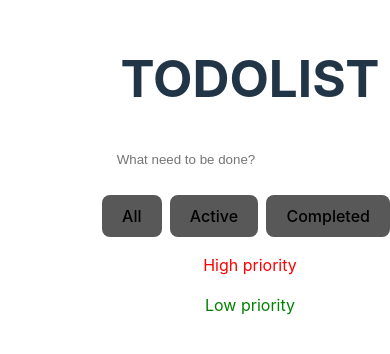
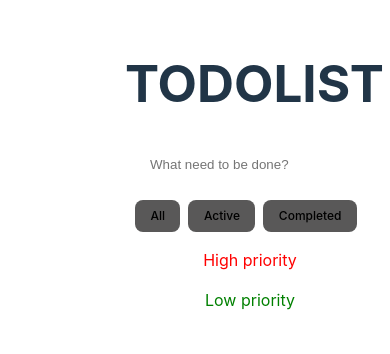
Before and after one commit to nhinewyenn/todolist, a React (Vite) app: page / in a window 390 px wide. Shown: the part 248-602 px from the top of the page. Built offline with nearby package versions, Linux system fonts and the light colour scheme.

Commit message:
fix styling

```diff
--- a/src/App.css
+++ b/src/App.css
@@ -2,6 +2,7 @@
 
 #root {
   max-width: 100%;
+  width: 50%;
   margin: 0 auto;
   padding: 2rem;
   text-align: center;
@@ -10,7 +11,7 @@
 .todo-input {
   background: #fff;
   padding: 0.75rem;
-  width: 90%;
+  width: 80%;
   border-radius: 10px;
   margin: 0 auto 1rem auto;
   color: #333;
@@ -27,7 +28,7 @@ ul {
   padding: 1.5rem;
   border-radius: 10px;
   color: #666;
-  width: 90%;
+  width: 80%;
   margin: 1rem auto 1rem auto;
   display: flex;
   justify-content: space-between;
@@ -47,6 +48,7 @@ ul {
 
 .todo-edit {
   position: relative;
+  width: 90%;
 }
 
 .todo-edit-input {
@@ -60,7 +62,7 @@ ul {
   position: absolute;
   border: 0;
   cursor: pointer;
-  right: 5px;
+  right: 20px;
   top: 50%;
   transform: translate(0, -50%);
   color: whitesmoke;
@@ -97,8 +99,35 @@ ul {
 .filter-button {
   background: rgb(89, 88, 88);
   margin-right: 0.5rem;
+  font-size: 14px;
 }
 
 .filter-button:focus {
   background: green;
 }
+
+@media only screen and (max-width: 825px) {
+  .todo-edit {
+    width: 80%;
+  }
+
+  .cancel {
+    right: 12px;
+  }
+}
+
+@media only screen and (max-width: 550px) {
+  .todo-edit {
+    width: 75%;
+  }
+
+  .cancel {
+    right: 10px;
+  }
+}
+
+@media only screen and (max-width: 526px) {
+  .filter-button {
+    font-size: 12px;
+  }
+}
```
